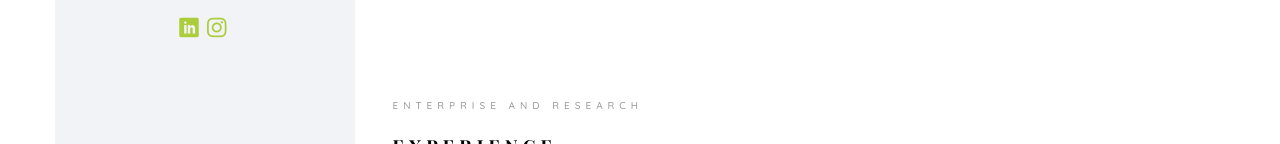
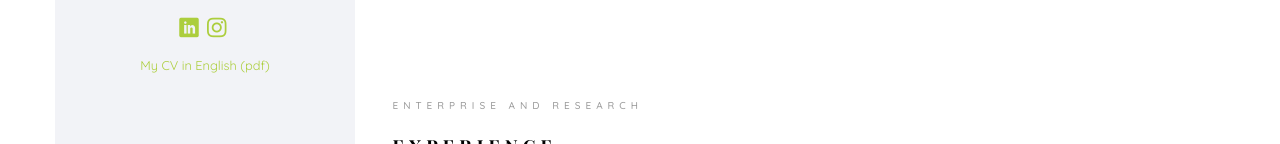
Before and after one commit to lespl/lespl.github.io, a plain HTML site: page index.html in a window 1280 px wide. Shown: the part 580-724 px from the top of the page. Drawn offline with nearby package versions, Linux system fonts and the light colour scheme; files whose address does not match are found by name; a web font is replaced by a local one.

Commit message:
CV has been changed

```diff
--- a/index.html
+++ b/index.html
@@ -118,8 +118,8 @@
 									<!-- &copy; Link back to Colorlib can't be removed. Template is licensed under CC BY 3.0. -->
 									<!--Copyright &copy;<script>document.write(new Date().getFullYear());</script>-->
 									<!-- Link back to Colorlib can't be removed. Template is licensed under CC BY 3.0. -->
-									<!--span><a href="documents/CV/CV_Bogdan_Gorelkin_EN.pdf" target="_blank">My CV in English (pdf)</a></span>
-									<span><a href="documents/CV/CV_Bogdan_Gorelkin_FR.pdf" target="_blank">My CV in French (pdf)</a></span-->
+									<span><a href="documents/CV/CV_OLESIA_PLATONOVA_EN.pdf.pdf" target="_blank">My CV in English (pdf)</a></span>
+									<!--span><a href="documents/CV/CV_Bogdan_Gorelkin_FR.pdf" target="_blank">My CV in French (pdf)</a></span-->
 								</small>
 					<!-- -->
 				</div>
```
Also changed, not shown: 3 other files.
